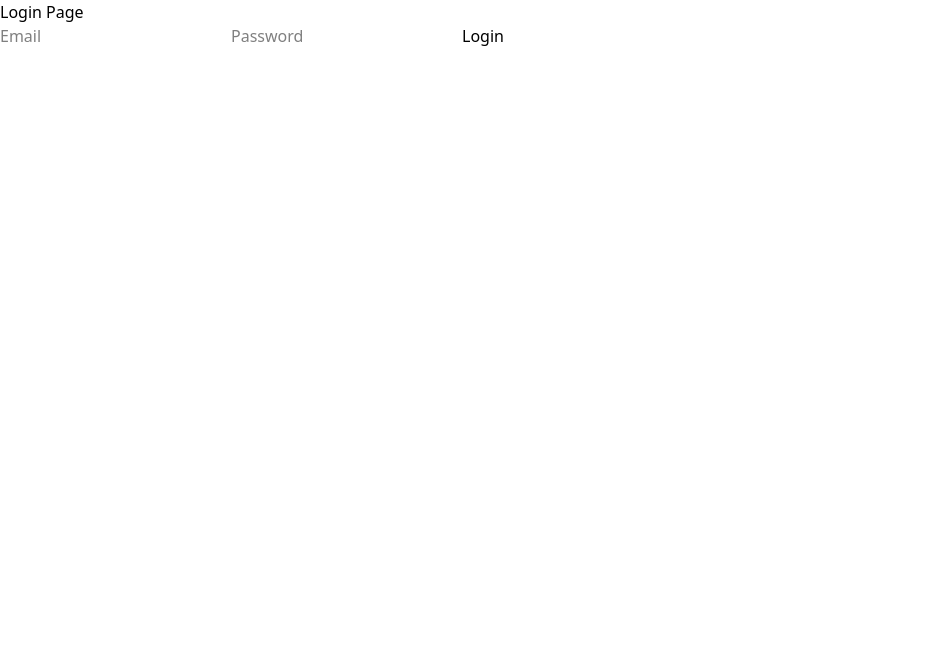
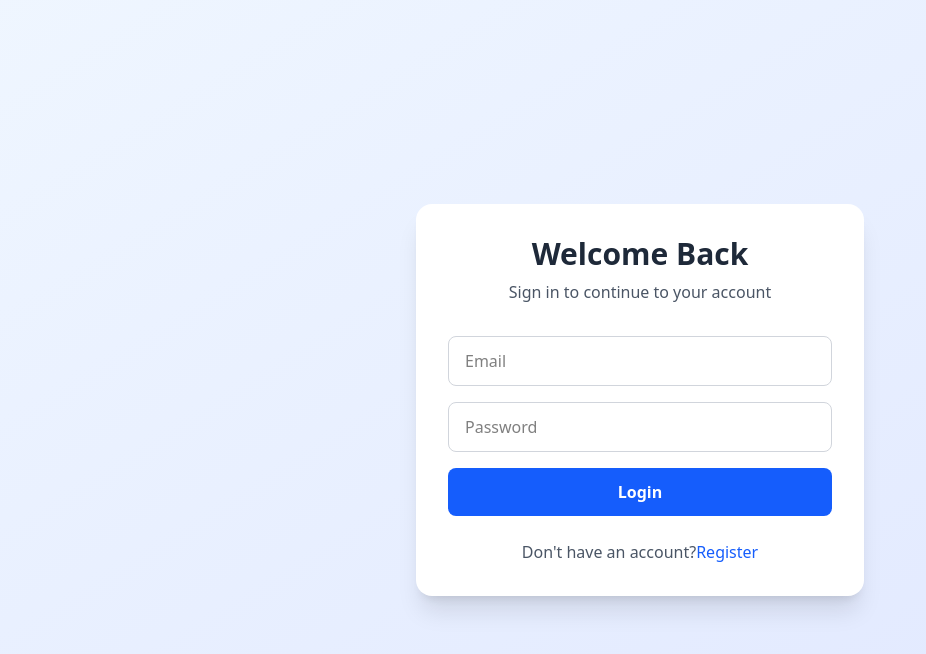
Before and after one commit to DiilaNa/Sample-Full-Stack-Appplication-Blog-Be-FrontEND, a React (Vite) app: page /login in a window 1280 px wide. Shown: the top 654 px of the page, without its empty margins (0-926 px from the left). Built offline with nearby package versions, Linux system fonts and the light colour scheme.

Commit message:
add updates to login page

```diff
--- a/src/Pages/LoginPage.tsx
+++ b/src/Pages/LoginPage.tsx
@@ -35,18 +35,48 @@ export default function LoginPage() {
         }
     }
     return (
+        <div className="min-h-screen bg-gradient-to-br from-blue-50 to-indigo-100 flex items-center justify-center p-4">
+            <div className="bg-white p-8 rounded-2xl shadow-xl w-full max-w-md">
+                <div className="text-center mb-8">
+                    <h1 className="text-3xl font-bold text-gray-800">Welcome Back</h1>
+                    <p className="text-gray-600 mt-2">Sign in to continue to your account</p>
+                </div>
+
+                <form onSubmit={handleLogin} className="space-y-4">
                     <div>
-             <div>Login Page</div>
-             <input placeholder="Email"
+                        <input
+                            placeholder="Email"
                             value={email}
                             onChange={(e)=>setEmail(e.target.value)}
+                            className="w-full px-4 py-3 border border-gray-300 rounded-lg focus:ring-2 focus:ring-blue-500 focus:border-transparent outline-none transition"
                         ></input>
-             <input placeholder="Password"
+                    </div>
+
+                    <div>
+                        <input
+                            placeholder="Password"
                             value={Password}
                             onChange={(e)=>setPassword(e.target.value)}
+                            className="w-full px-4 py-3 border border-gray-300 rounded-lg focus:ring-2 focus:ring-blue-500 focus:border-transparent outline-none transition"
+                            type="password"
                         ></input>
-             <button onClick={handleLogin}>Login</button>
                     </div>
 
+                    <button
+                        type="submit"
+                        className="w-full bg-blue-600 hover:bg-blue-700 text-white font-semibold py-3 px-4 rounded-lg transition duration-300 transform hover:scale-[1.02]"
+                    >
+                        Login
+                    </button>
+                </form>
+
+                <div className="mt-6 text-center">
+                    <p className="text-gray-600">
+                        Don't have an account?
+                        <a href="/register" className="text-blue-600 hover:underline font-medium">Register</a>
+                    </p>
+                </div>
+            </div>
+        </div>
     )
 }
```
Lines whose indentation alone changed are shown as unchanged.
